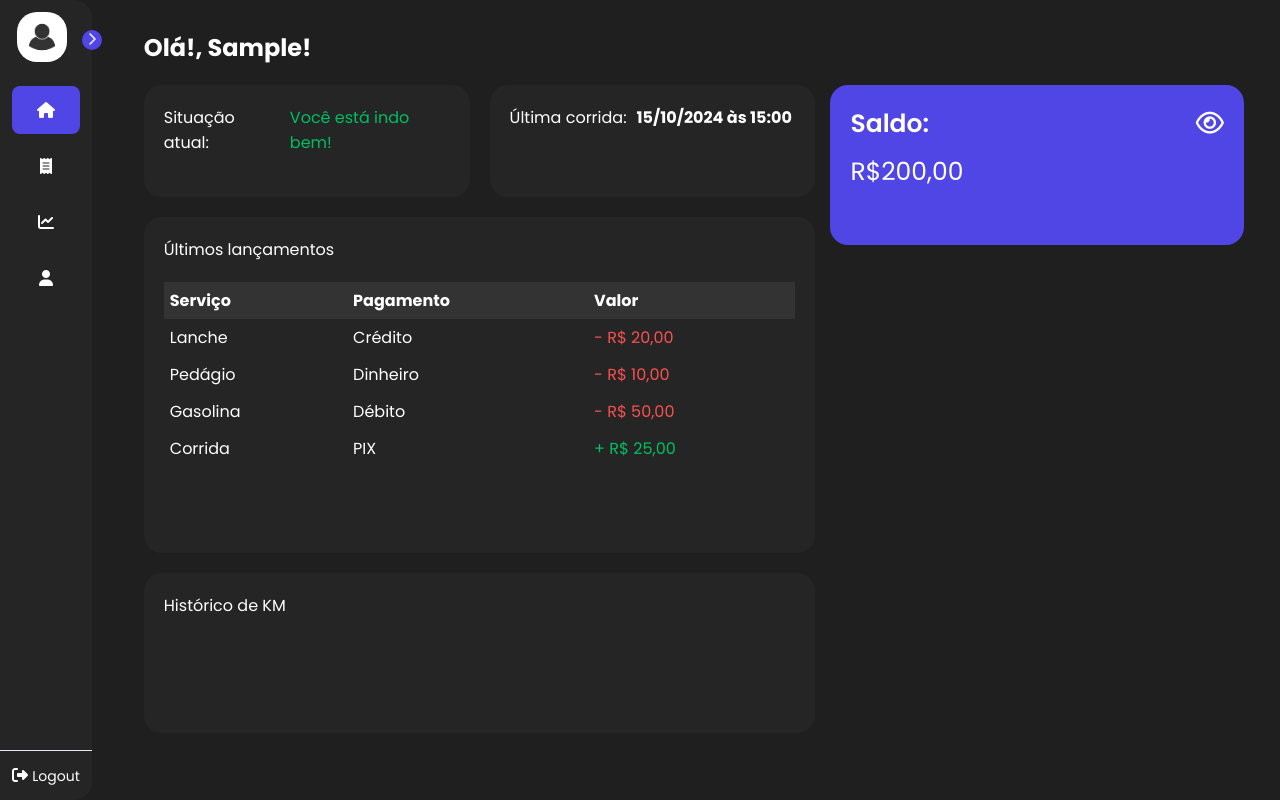
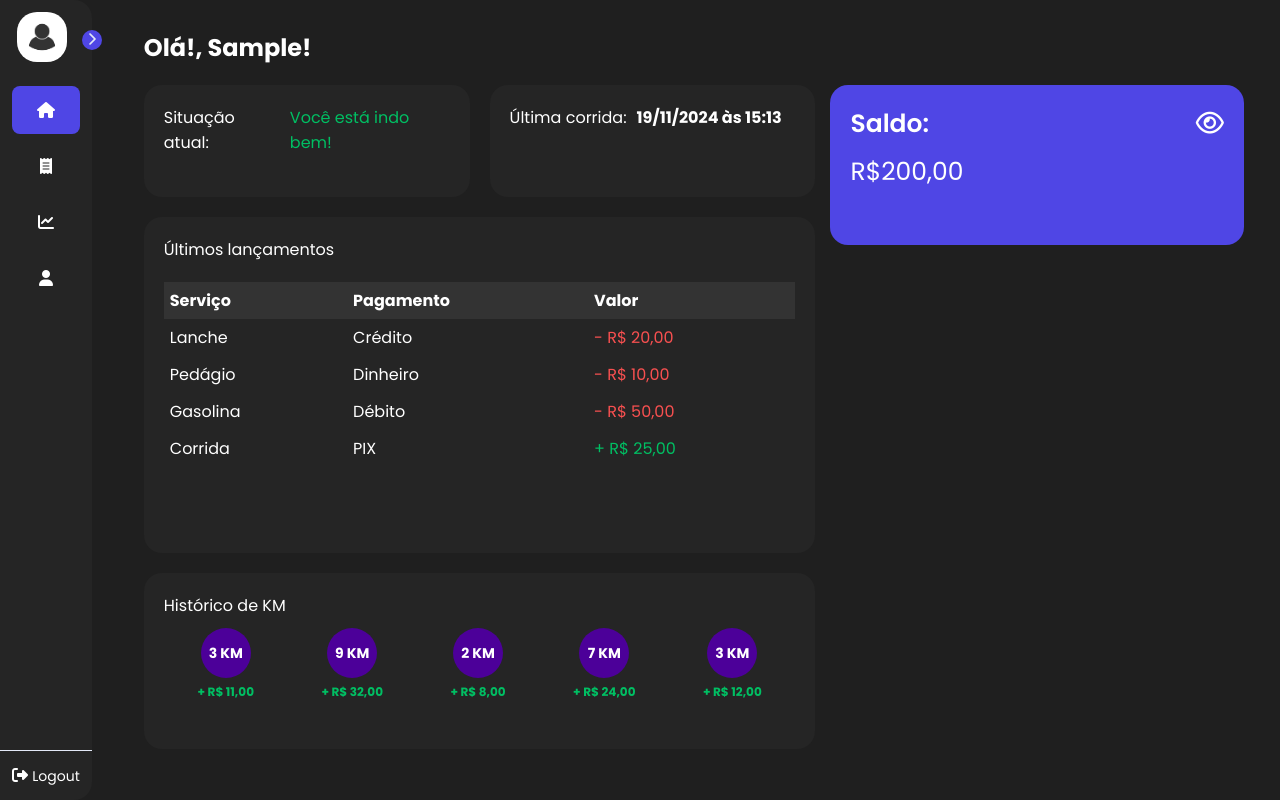
Before and after one commit to GdsBielz/tcc-faculdade, a Flask app: page /home in a window 1280 px wide. Run offline with Flask 3, Linux system fonts and the light colour scheme; the visitor is signed in with stand-in values (Sample User, id 1).

Commit message:
dashboard funcionando e historico de km

```diff
--- a/static/css/home.css
+++ b/static/css/home.css
@@ -65,6 +65,42 @@ main {
 
 }
 
+.historicoKMContainer {
+    display: flex;
+    justify-content: space-around;
+    margin-top: 10px;
+
+}
+
+.kmItem {
+    display: flex;
+    flex-direction: column;
+    align-items: center;
+}
+
+.kmCircle {
+    width: 50px;
+    height: 50px;
+    border-radius: 50%;
+    background-color: #4c0099; /* Cor do fundo dos círculos */
+    color: #fff;
+    display: flex;
+    justify-content: center;
+    align-items: center;
+    font-size: 14px;
+    font-weight: bold;
+    margin-bottom: 5px;
+}
+
+.kmValue {
+    font-size: 12px;
+    font-weight: bold;
+}
+
+.green {
+    color: #00ff00; /* Cor dos valores positivos */
+}
+
 .metade1, .metade2{
     margin-top: 20px;
     gap: 20px;
@@ -123,7 +159,8 @@ main {
     border-radius: 18px;
     padding: 20px;
     width: 100%;
-    height: 20vh;
+    height: 22vh;
+    flex-direction: column;
 }
 
 .green{
--- a/templates/base.html
+++ b/templates/base.html
@@ -7,6 +7,7 @@
     <link rel="stylesheet" href="/css/home.css">
     <script src="https://code.jquery.com/jquery-3.6.0.min.js"></script>
     <script src="/js/js.js"></script>
+    <script src="https://cdn.jsdelivr.net/npm/chart.js"></script>
 
     <title>FICON</title>
 </head>
--- a/templates/home.html
+++ b/templates/home.html
@@ -7,7 +7,7 @@
     <div class="metade1" id="metade1">
         <div class="duasDiv">
             <div class="situacaoAtual"><span class="situacaoAtualText">Situação atual:</span> <span class="green">Você está indo bem!</span></div>
-            <div class="ultimaCorrida"><span class="ultimaCorridaText">Última corrida:</span> <b>15/10/2024 às 15:00</b></div>
+            <div class="ultimaCorrida"><span class="ultimaCorridaText">Última corrida:</span> <b>19/11/2024 às 15:13</b></div>
         </div>
 
         <div class="ultimosLancamentos">
@@ -47,7 +47,34 @@
             </table>
         </div>
 
-        <div class="historicoKM">Histórico de KM</div>
+        <div class="historicoKM">
+            <span class="historicoKMText">Histórico de KM</span>
+            <div class="historicoKMContainer">
+                <div class="kmItem">
+                    <div class="kmCircle">3 KM</div>
+                    <div class="kmValue green">+ R$ 11,00</div>
+                </div>
+                <div class="kmItem">
+                    <div class="kmCircle">9 KM</div>
+                    <div class="kmValue green">+ R$ 32,00</div>
+                </div>
+                <div class="kmItem">
+                    <div class="kmCircle">2 KM</div>
+                    <div class="kmValue green">+ R$ 8,00</div>
+                </div>
+                <div class="kmItem">
+                    <div class="kmCircle">7 KM</div>
+                    <div class="kmValue green">+ R$ 24,00</div>
+                </div>
+                <div class="kmItem">
+                    <div class="kmCircle">3 KM</div>
+                    <div class="kmValue green">+ R$ 12,00</div>
+                </div>
+            </div>
+
+        </div>
+
+
     </div>
 
     <div class="metade2">
```
Also changed, not shown: templates/dashboard.html (+133 -1 lines).
